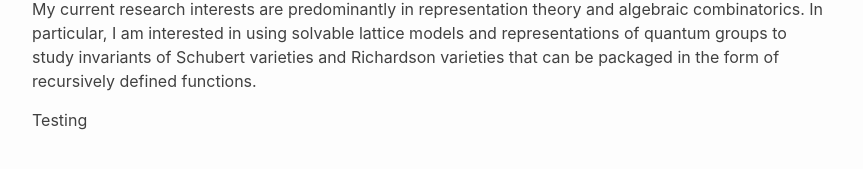
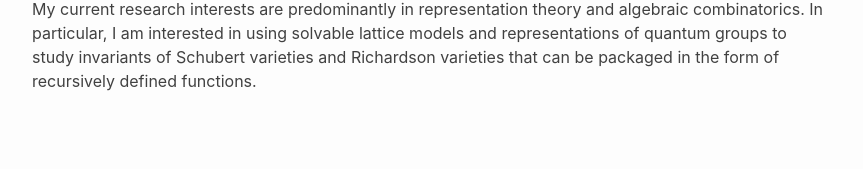
Before and after one commit to adasher/adasher.github.io, a Jekyll site: the page built from docs/index.markdown, in a window 1280 px wide. Shown: the part 513-682 px from the top of the page, without its empty margins (208-1071 px from the left). Built offline with Jekyll 4.4.1, drawn with Linux system fonts in a browser that asks for light colours.

Commit message:
defaults

```diff
--- a/docs/_layouts/home_default.html
+++ b/docs/_layouts/home_default.html
@@ -1,7 +1,10 @@
 <!DOCTYPE html>
 <html lang="{{ page.lang | default: site.lang | default: "en" }}">
 
-  {%- include head.html -%}
+<head>
+  <meta charset="utf-8">
+  <link rel="stylesheet" href="{{- 'assets/css/style.css' | relative_url -}}" />
+</head>
 
   <body>
 
--- a/docs/_layouts/home_page.html
+++ b/docs/_layouts/home_page.html
@@ -1,10 +1,6 @@
 ---
 layout: home_default
 ---
-<head>
-<link rel="stylesheet" href="{{ '/assets/css/style.css' | relative_url }}">
-</head>
-
 <article class="post">
 
   <header class="post-header">
--- a/docs/_layouts/page.html
+++ b/docs/_layouts/page.html
@@ -1,10 +1,6 @@
 ---
 layout: default
 ---
-<head>
-<link rel="stylesheet" href="{{ '/assets/css/style.css' | relative_url }}">
-</head>
-
 <article class="post">
 
   <header class="post-header">
--- a/docs/index.markdown
+++ b/docs/index.markdown
@@ -11,5 +11,3 @@ My parents chose a non-standard basis, so most people call me by my middle name
 
 My current research interests are predominantly in representation theory and algebraic combinatorics.
 In particular, I am interested in using solvable lattice models and representations of quantum groups to study invariants of Schubert varieties and Richardson varieties that can be packaged in the form of recursively defined functions.
-
-Testing
```
Also changed, not shown: docs/_layouts/default.html (+2 -6 lines), 7 other files.
